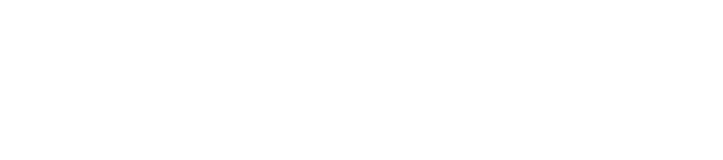
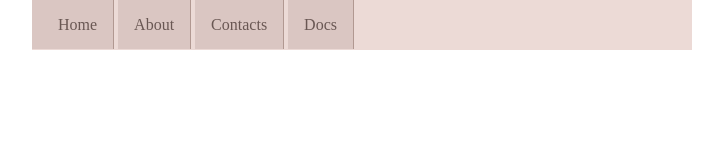
Before and after one commit to dairel7/2, a plain HTML site: page index.html in a window 1280 px wide. Shown: the whole page, without its empty margins (278-1001 px from the left). Drawn offline with Linux system fonts and the light colour scheme.

Commit message:
create header

```diff
--- a/index.html
+++ b/index.html
@@ -3,4 +3,16 @@
 <title>Практика</title>
 <link rel="stylesheet" type="text/css" href="styles.css">
 </head>
+<body>
+<header>
+<nav class="one">
+  <ul>
+    <li><a href="#"><i class="menu"></i>Home</a></li>
+    <li><a href="#">About</a></li>
+    <li><a href="#">Contacts</a></li>
+	<li><a href="#">Docs</a></li>
+  </ul>
+</nav>
+</header>
+</body>
 </html>
--- a/styles.css
+++ b/styles.css
@@ -0,0 +1,32 @@
+body {margin:0;}
+
+ul {
+  list-style: none;
+  margin: 0 auto;
+}
+a {
+  text-decoration: none;
+  font-family: 'Lora', serif;
+  transition: .5s linear;
+}
+i {
+  margin-right: 10px;
+}
+nav {
+  display: block;
+  width: 660px;
+  margin: 0 auto 30px;
+}
+.one ul {
+  padding: 1em 0;
+  background: #ECDAD6;
+}
+.one a {
+  padding: 1em;
+  background: rgba(177, 152, 145, .3);
+  border-right: 1px solid #b19891;
+  color: #695753;
+}
+.one a:hover {background: #b19891;}
+.one li {
+  display: inline;
```
